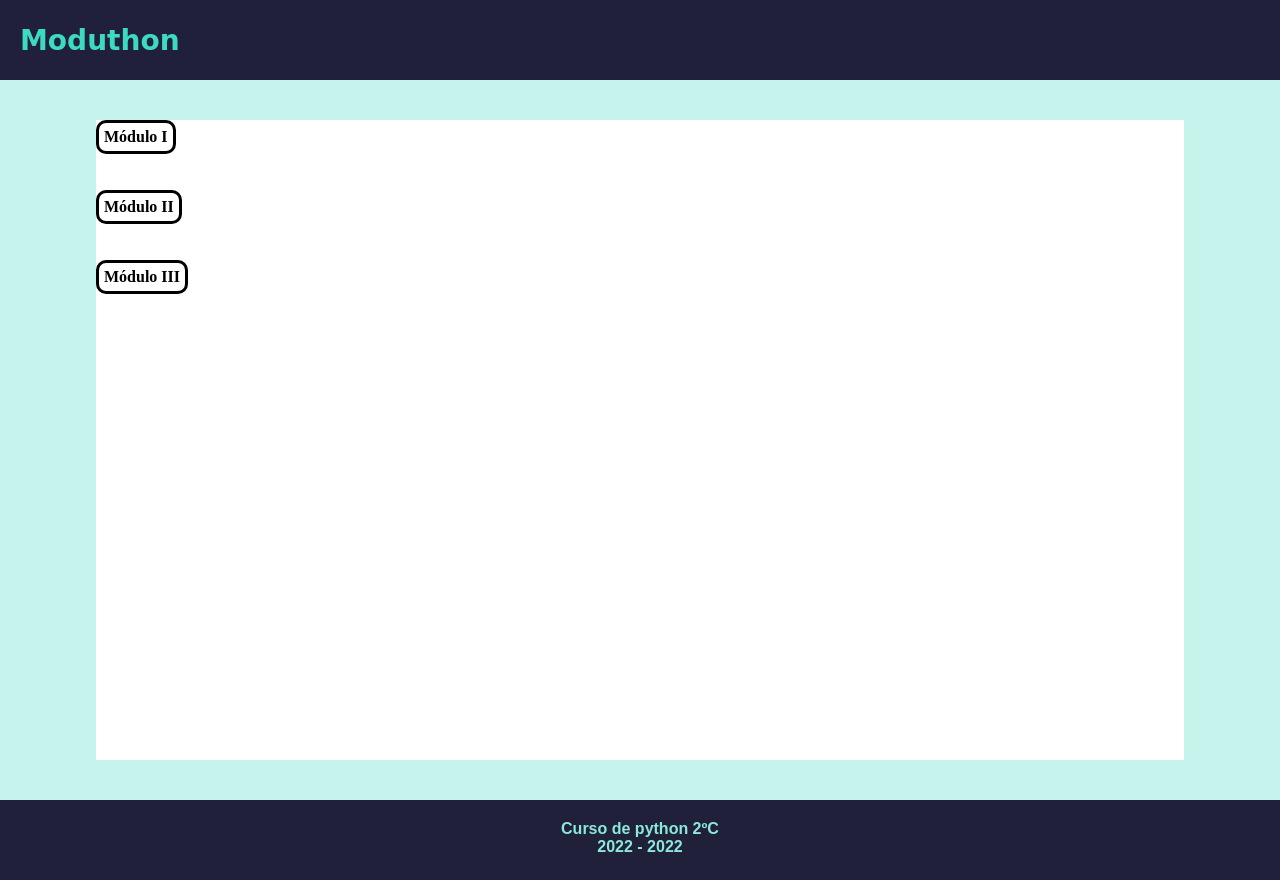
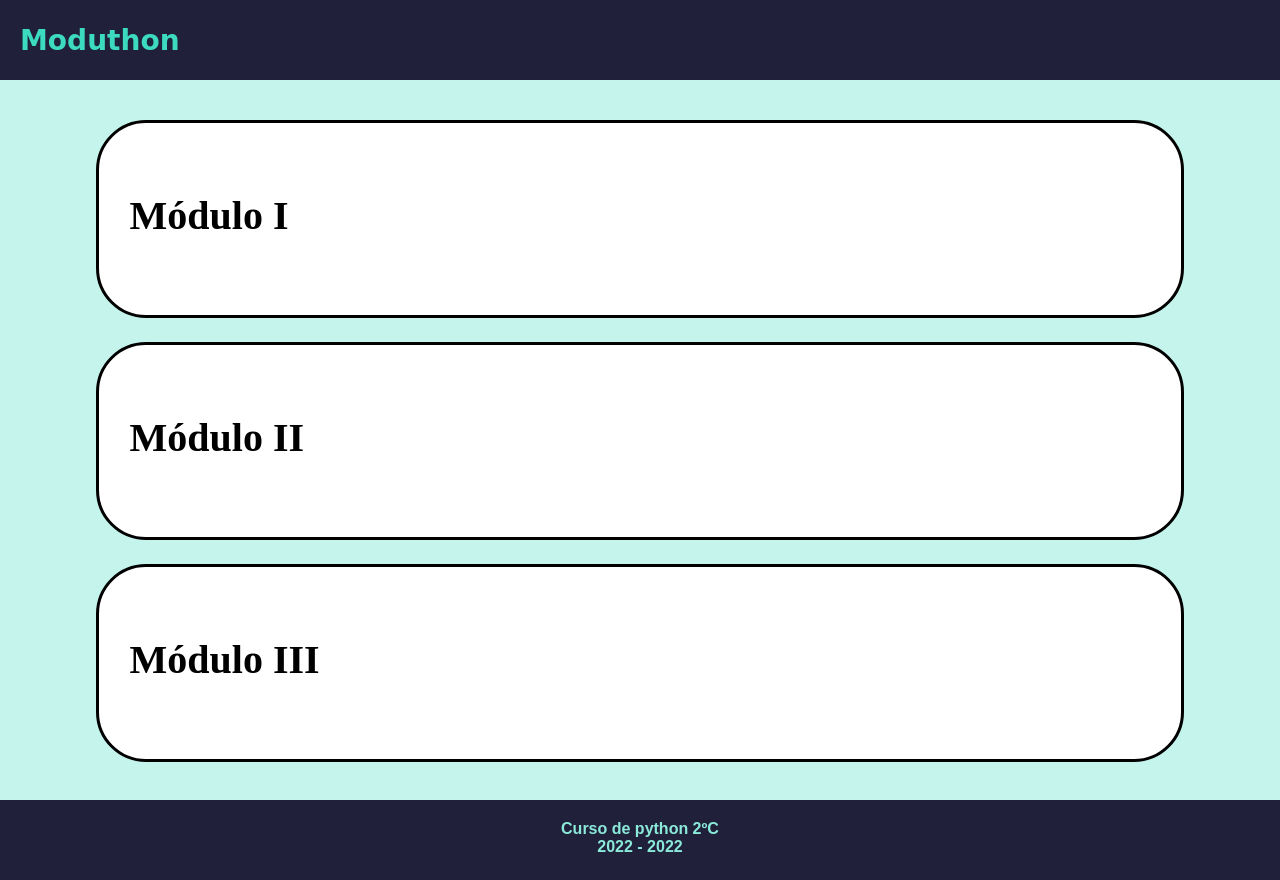
Before and after one commit to RobAmaral/Moduthon, a plain HTML site: page index.html in a window 1280 px wide. Drawn offline with Linux system fonts and the light colour scheme; a web font is replaced by a local one.

Commit message:
Add files via upload

```diff
--- a/index.html
+++ b/index.html
@@ -21,16 +21,20 @@
         <div class="body-1">
 
             <div class="button">
-                <a href="#" class="button-m"><h2 class="button-t">Módulo I</h2></a>
-            </div><br/><br/>
+                <a href="index.html" class="button-m"><h2 class="button-t">Módulo I</h2></a>
+            </div>
+
+            <div class="spacer"></div>
 
             <div class="button">
-                <a href="#" class="button-m"><h2 class="button-t">Módulo II</h2></a>
-            </div><br/><br/>
+                <a href="index.html" class="button-m"><h2 class="button-t">Módulo II</h2></a>
+            </div>
+
+            <div class="spacer"></div>
 
             <div class="button">
-                <a href="#" class="button-m"><h2 class="button-t">Módulo III</h2></a>
-            </div><br/><br/>
+                <a href="index.html" class="button-m"><h2 class="button-t">Módulo III</h2></a>
+            </div>
 
         </div>
     </main>
--- a/style.css
+++ b/style.css
@@ -12,7 +12,6 @@ header{
 }
 main{
     margin: 0 7.5vw;
-    background-color: white;
     width: 85vw;
     height: 80vh;
 }
@@ -31,15 +30,28 @@ a{
     height: 5vh;
 }
 .button{
+    background: white;
     border: black solid;
-    border-radius: 10px;
-    height: fit-content;
-    width: fit-content;
+    border-radius: 50px;
+    height: 23.99vh;
+    width: 84.5vw;
+}
+.button:hover{
+    background: linear-gradient(0deg, white, #3cdbc0);
+    transition: 2s;
+}
+.button-m{
+    position: absolute;
+    padding: 8vh 2vw;
+    width: 80.5vw;
+}
+.spacer{
+    height: 3vh;
 }
 .button-t{
     margin: 5px;
     color: black;
-    font-size: 2vh;
+    font-size: 5vh;
 }
 #footer-1{
     font-family: Arial;
```
